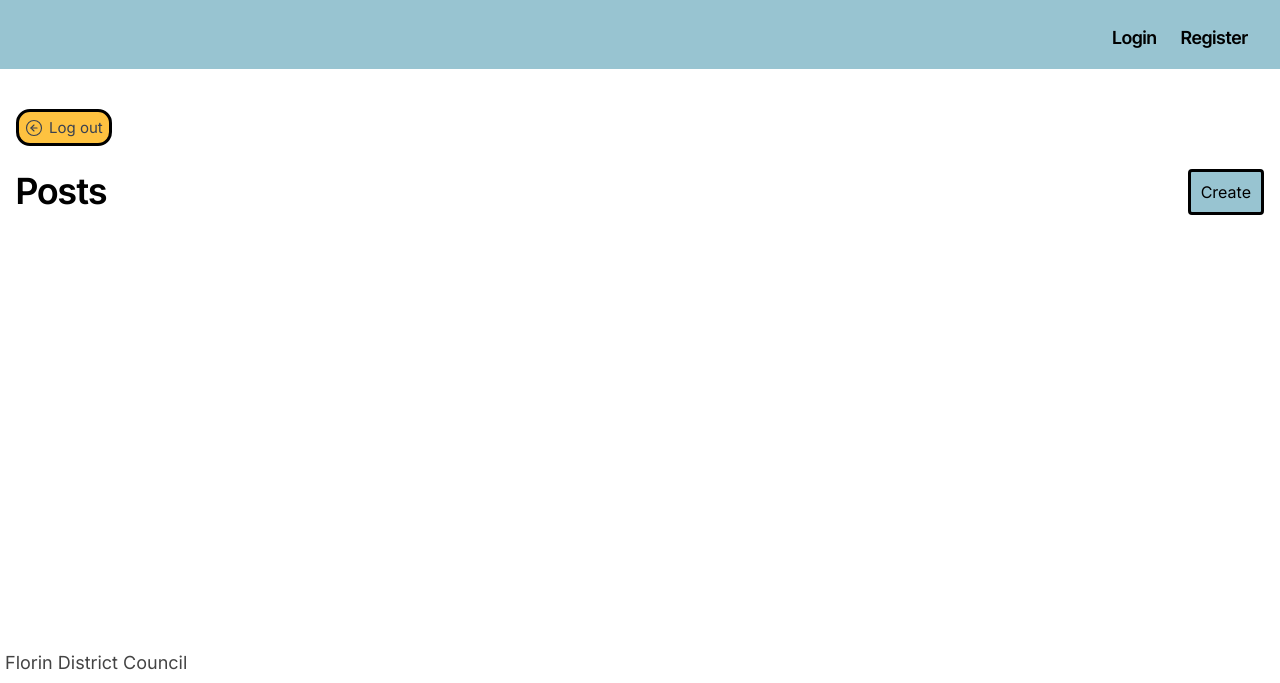
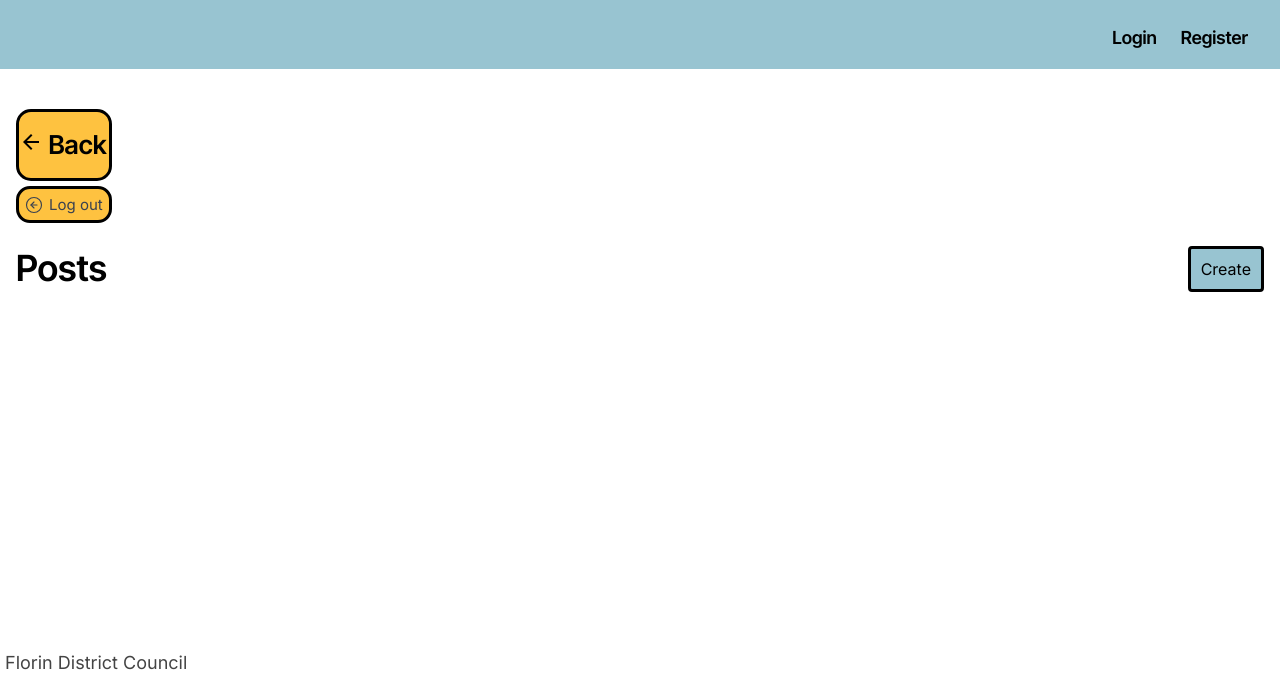
Before and after one commit to pockche123/reddy22_client, a website: page board.html in a window 1280 px wide. Shown: the part 117-800 px from the top of the page. Drawn offline with nearby package versions, Linux system fonts and the light colour scheme; no server answers.

Commit message:
css update in recycling game + back button add to pages

```diff
--- a/board.html
+++ b/board.html
@@ -7,6 +7,10 @@
     <link rel="shortcut icon" href="" />
     <link rel="stylesheet" href="./static/css/default.css" />
     <link rel="stylesheet" href="./static/css/board.css" />
+    <link
+    rel="stylesheet"
+    href="https://fonts.googleapis.com/css2?family=Material+Symbols+Outlined:opsz,wght,FILL,GRAD@20..48,100..700,0..1,-50..200"
+    />
     <script src="./static/js/board.js" defer></script>
     <title>Posts Page</title>
   </head>
@@ -39,6 +43,11 @@
     </nav>
 
     <main>
+      <div>
+        <div id="backBtn2">
+          <a  href="./index.html">
+            <h1><span class="material-symbols-outlined">arrow_back</span> Back</h1></a>
+        </div>
         <button class="btn-secondary" id="logout">
           <svg
             fill="none"
@@ -58,6 +67,9 @@
           </svg>
           Log out
        </button>
+      </div>
+
+
       <div class="header">
         <h1>Posts</h1>
         <button class="btn-primary" id="create-btn">Create</button>
--- a/static/css/board.css
+++ b/static/css/board.css
@@ -198,3 +198,21 @@ h2{
 .form-container .submit {
   background-color: #2f375b;
 }
+
+#backBtn2{
+  background-color: #fec240;
+  border: 3px solid black;
+  border-radius: 15px;
+  width: 7vw;
+  font-size: small;
+  margin-bottom: 5px;
+}
+#backBtn2 a{
+  text-decoration: none;
+}
+#backBtn:hover{
+  cursor: pointer;
+  transform: translate(-3px, -3px);
+  border-color: #de4b43;
+  transition: transform 0.2s;
+}
```
Also changed, not shown: recycling.html (+1 -9 lines). Lines whose indentation alone changed are shown as unchanged.
